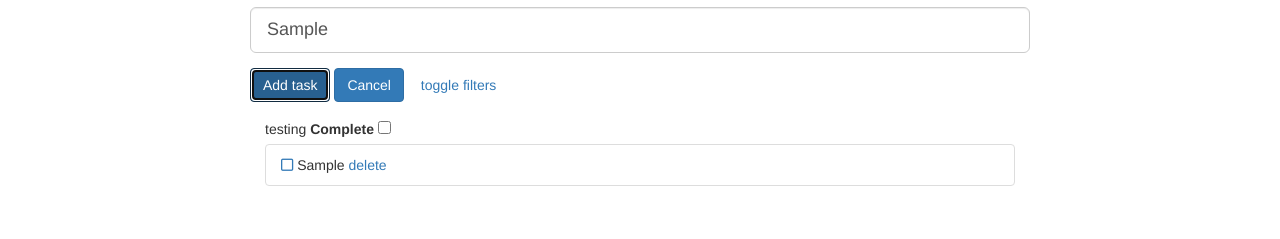
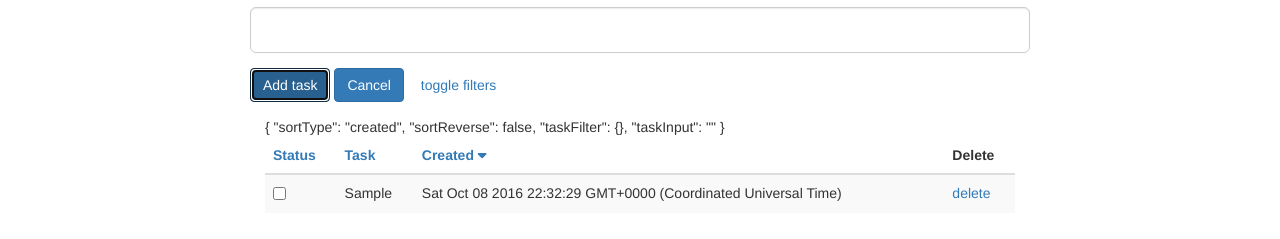
Before and after one commit to thomascothran/todo-app, a website: page app/index.html in a window 1280 px wide. Both pictures are taken after typing "Sample" into the empty fields and a click on the input "Add task". Shown: the part 135-374 px from the top of the page. Drawn offline with nearby package versions, Linux system fonts and the light colour scheme.

Commit message:
Table now sorts and reverse sorts by date, task name, and whether or not it's completed.

```diff
--- a/app/todo/todo.component.js
+++ b/app/todo/todo.component.js
@@ -10,6 +10,7 @@ function toDoController(TaskList) {
     };
     self.addTask = function(taskContent) {
         TaskList.add(taskContent);
+        self.taskInput = '';
     };
     self.removeTask = function(task) {
         TaskList.remove(task);
@@ -17,20 +18,13 @@ function toDoController(TaskList) {
     self.toggleComplete = function(task) {
         TaskList.toggleComplete(task);
     };
+    // Sorting tasks
+    self.sortType = 'created';
+    self.sortReverse = false;
     // Filtering tasks
-    self.showFilter = true;
-    console.log("self.showFilter is " + self.showFilter);
-    self.toggleFilter = function() {
-        console.log('Entering toggleFilter.');
-        if (self.showFilter) {
-            self.showFilter = false;
-            self.taskFilter = {};
-        } else {
-            self.showFilter = true;
-        }
-    };
-    self.taskFilter = {
-        complete: false,
+    self.taskFilter = {};
+    self.clearFilter = function() {
+        delete self.taskFilter.complete;
     };
 }
 
--- a/app/todo/todo.template.html
+++ b/app/todo/todo.template.html
@@ -32,24 +32,84 @@
             ng-model="$ctrl.taskFilter['complete']">
     </div>
 
+    {{ $ctrl|json }}
+
     <div class="task-display">
-        <ul class="list-group">
-            <li class="list-group-item"
-                ng-repeat="task in $ctrl.taskList() |
-                           filter:$ctrl.taskFilter" >
-                <a href="#"><i
-                    ng-click="$ctrl.toggleComplete(task)"
-                    ng-class="{
-                        'fa fa-square-o':(!task.complete),
-                        'fa fa-check-square-o': task.complete,
-                        }" aria-hidden="true">
-                </i></a>
-                {{ task.content }}
-                <a href="#" ng-click="$ctrl.removeTask(task)">
-                    delete
-                </a>
-            </li>
-
-        </ul>
+        <table class="table table-striped">
+            <thead>
+                <tr>
+                    <th>
+                        <a href="#"
+                            ng-click="$ctrl.taskFilter['complete'] =
+                                      false;"
+                            ng-show="(!$ctrl.taskFilter
+                                      .hasOwnProperty('complete'))"
+                            >
+                            Status
+                        </a>
+                        <a href="#"
+                            ng-click="$ctrl.taskFilter['complete'] =
+                                      true;"
+                            ng-show="$ctrl.taskFilter['complete'] ===
+                                      false;"
+                        >
+                            Showing Incomplete
+                        </a>
+                        <a href="#"
+                            ng-click="$ctrl.clearFilter()"
+                            ng-show="$ctrl.taskFilter['complete']"
+                        >
+                            Showing Complete
+                        </a>
+                    </th>
+                    <th>
+                        <a href="#"
+                            ng-click="$ctrl.sortType='content';
+                                      $ctrl.sortReverse=(!$ctrl.sortReverse);"
+                        >
+                            Task
+                            <span ng-show="$ctrl.sortType=='content' &&
+                                           (!$ctrl.sortReverse);"
+                                class="fa fa-caret-down">
+                            </span>
+                            <span ng-show="$ctrl.sortType=='content' &&
+                                           ($ctrl.sortReverse);"
+                                class="fa fa-caret-up">
+                            </span>
+                        </a>
+                    </th>
+                    <th>
+                        <a href="#"
+                            ng-click="$ctrl.sortType='created';
+                                      $ctrl.sortReverse=(!$ctrl.sortReverse);"
+                        >
+                            Created
+                            <span ng-show="$ctrl.sortType=='created' &&
+                                           (!$ctrl.sortReverse)"
+                                class="fa fa-caret-down">
+                            <span ng-show="$ctrl.sortType=='created' &&
+                                           $ctrl.sortReverse"
+                                class="fa fa-caret-up">
+                        </th>
+                    <th>Delete</th>
+                </tr>
+            <thead>
+            <tbody>
+                <tr ng-repeat="task in $ctrl.taskList()
+                    | filter:$ctrl.taskFilter
+                    | orderBy:$ctrl.sortType:$ctrl.sortReverse">
+                    <td>
+                        <input type="checkbox" ng-model="task.complete">
+                    </td>
+                    <td>{{ task.content }}</td>
+                    <td>{{ task.created | date: 'medium' }}</td>
+                    <td>
+                        <a href="#" ng-click="$ctrl.removeTask(task)">
+                            delete
+                        </a>
+                    </td>
+                </tr>
+            </tbody>
+        </table>
     </div>
 </div>
```
